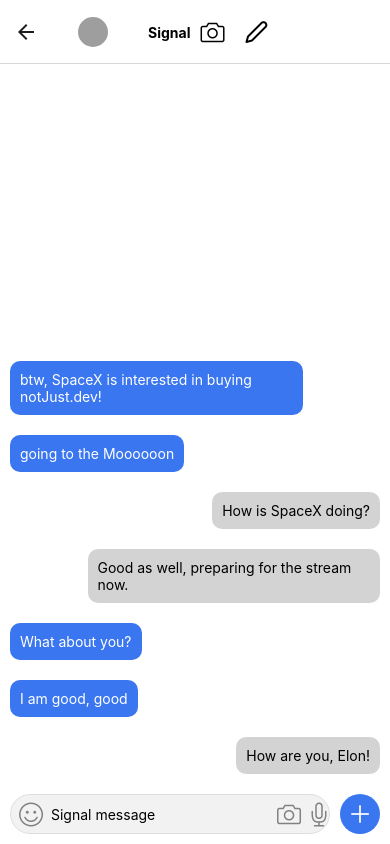
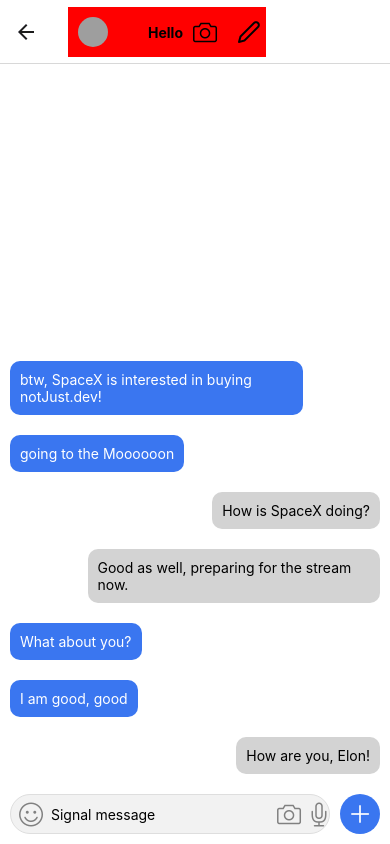
Before and after one commit to K4CP3RR0/SignalClone, a React Native app: screen /ChatRoom in a window 390 px wide. Built offline with nearby package versions, Linux system fonts and the light colour scheme; grey boxes are pictures that could not be loaded; what expo-linking would draw is missing.

Commit message:
finish ui

```diff
--- a/navigation/index.tsx
+++ b/navigation/index.tsx
@@ -81,19 +81,23 @@ const ChatRoomHeader = (props) => {
     <View style={{
       flexDirection :'row',
       justifyContent:'space-between',
-      width:'95%',
+      width:'93%' ,
+      marginLeft:0,
+
+      backgroundColor:'red',
       padding:10,
+
       alignItems:'center',}}>
 
       <Image source={{uri : 'https://notjustdev-dummy.s3.us-east-2.amazonaws.com/avatars/vadim.jpg'}}
       style={{width:30,height:30,borderRadius:30}}
       />
-      <Text style={{marginLeft:40, fontWeight:'bold'}}>Signal</Text>
-      <View style={{flexDirection:'row',marginRight:10}}>
+      <Text style={{flex:1, marginLeft:40, fontWeight:'bold'}}>{props.children}</Text>
+
       <SimpleLineIcons name="camera" size={24} color="black"
       style={{marginHorizontal:10,}}/>
       <Feather name="edit-2" size={24} color="black" style={{marginHorizontal:10,}}/>
-      </View>
+
     </View>
     )
 }
--- a/screens/ChatRoomScreen.tsx
+++ b/screens/ChatRoomScreen.tsx
@@ -3,11 +3,14 @@ import {View,Text, StyleSheet, FlatList ,SafeAreaView} from 'react-native';
 import Message from '../components/Message';
 import chatRoomData from '../assets/dummy-data/Chats';
 import MessageInput from '../components/MessageInput';
-import { useRoute } from '@react-navigation/core';
+import { useRoute, useNavigation } from '@react-navigation/core';
 export default function ChatRoomScreen(){
     const route = useRoute();
+    const navigation = useNavigation();
 
     console.warn(route.params?.id);
+
+    navigation.setOptions({title:'Hello'})
     return (
         <SafeAreaView style={styles.page}>
             <FlatList
```
